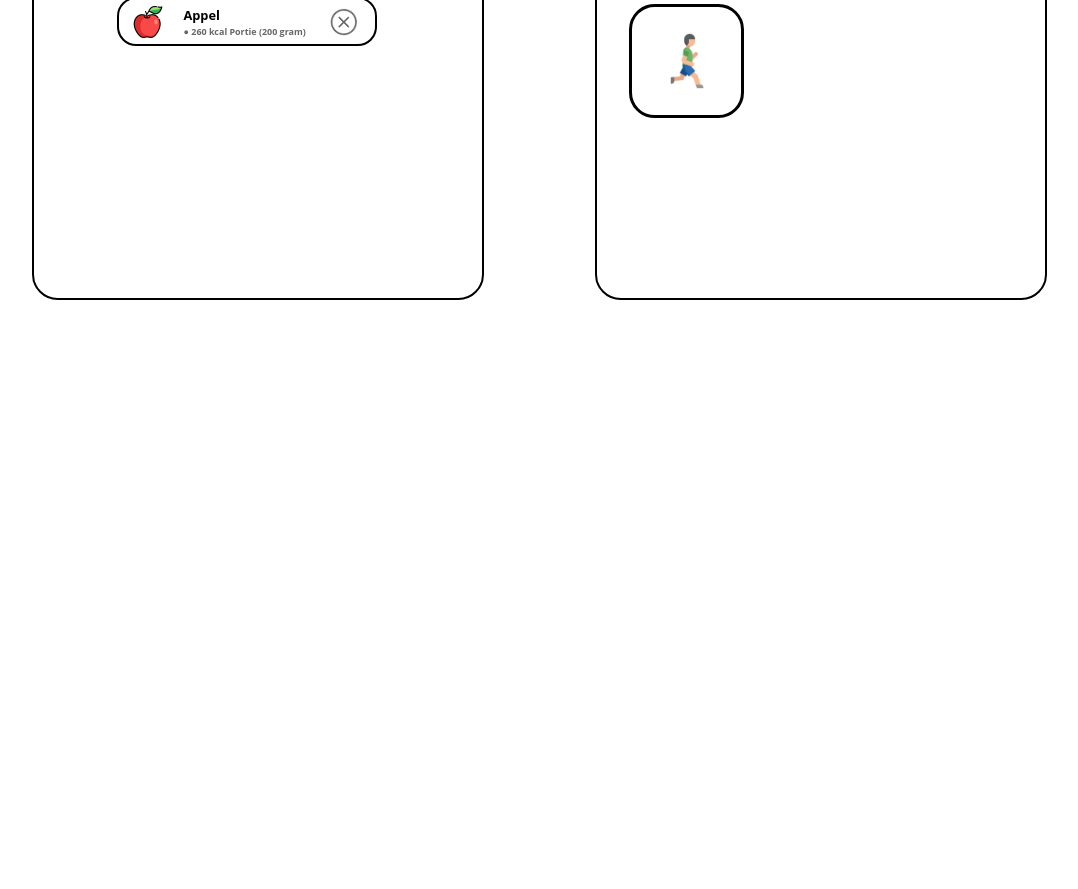
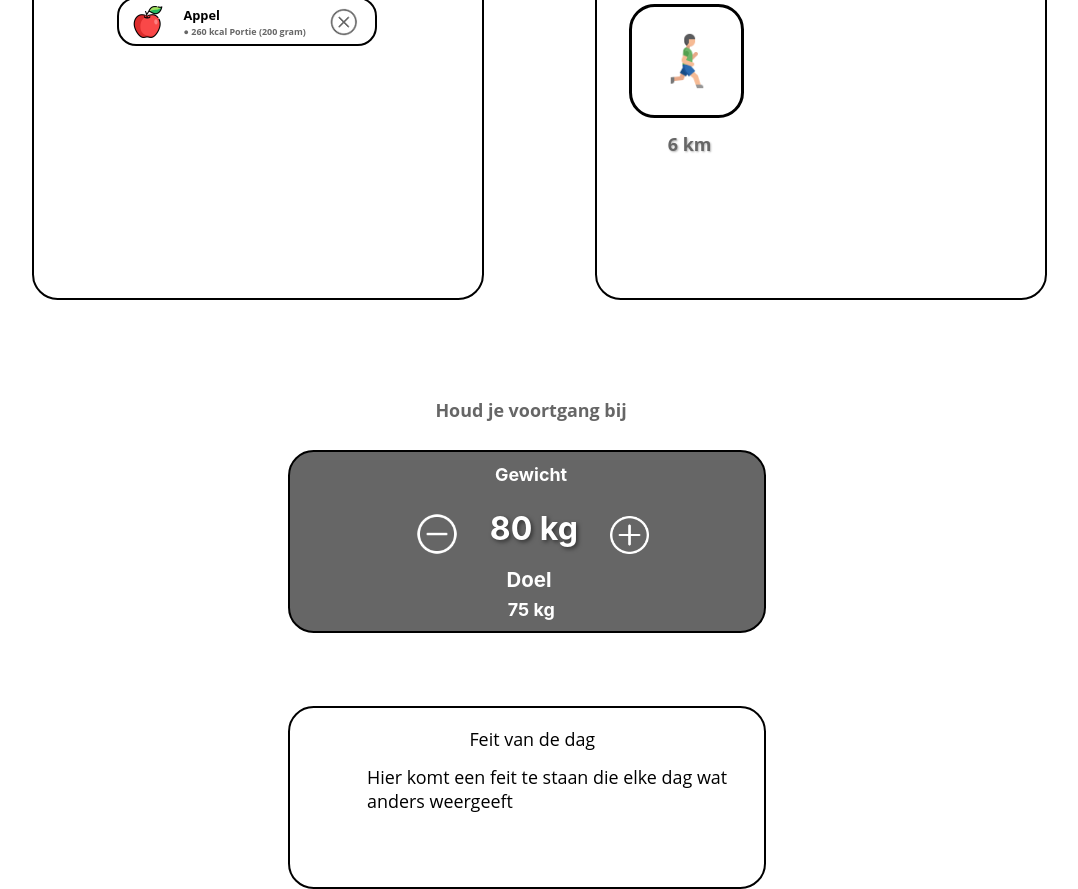
Before and after one commit to CalorieCommander/frontend, a React (Create React App) app in the folder app/: page /Dagoverzicht in a window 1280 px wide. Shown: the part 1240-2129 px from the top of the page, without its empty margins (115-1193 px from the left). Before the commit the page ends 1540 px from the top, so only its background shows below. Built offline with nearby package versions, Linux system fonts and the light colour scheme.

Commit message:
update
gewicht voortgang en feiten toegepast

```diff
--- a/app/src/pages/Dagoverzicht.css
+++ b/app/src/pages/Dagoverzicht.css
@@ -435,3 +435,133 @@ body{
   top: 2vw;
   left: 2vw;
 }
+
+.dag-gelopen {
+  position: absolute;
+  font-family: 'Open Sans', sans-serif;
+  font-weight: bold;
+  color: #666666;
+  font-size: 1.4vw;
+  left: 5.5vw;
+  top: 17vw;
+  text-shadow: 1px 1px 2px rgba(0, 0, 0, 0.3);
+}
+
+/* voortgang bijhouden met gewicht */
+
+.dag-voortgang {
+  position: absolute;
+  font-family: 'Open Sans', sans-serif;
+  font-weight: bold;
+  color: #666666;
+  font-size: 1.4vw;
+  left: 43vw;
+  top: 128vw;
+}
+
+.dag-voortgang-border {
+  position: absolute;
+  width: 37vw;
+  height: 14vw;
+  background-color: #666666;
+  border: 0.2vw solid black;
+  border-radius: 2vw;
+  left: 31.5vw;
+  top: 132vw;
+}
+
+.dag-gewicht {
+  position: absolute;
+  font-weight: bold;
+  color: white;
+  font-size: 1.4vw;
+  left: 16vw;
+  top: 1vw;
+}
+
+.dag-plus3 {
+  position: absolute;
+  width: 3vw;
+  top: 5vw;
+  left: 25vw;
+  cursor: pointer;
+}
+
+.dag-gewicht-mens {
+  position: absolute;
+  font-weight: bold;
+  color: white;
+  font-size: 2.5vw;
+  left: 15.6vw;
+  top: 4.5vw;
+  text-shadow: 2px 2px 4px rgba(0, 0, 0, 0.5);
+}
+
+.dag-min {
+  position: absolute;
+  width: 3.3vw;
+  top: 4.8vw;
+  left: 9.8vw;
+  cursor: pointer;
+}
+
+.dag-gewicht-doel {
+  position: absolute;
+  font-weight: bold;
+  color: white;
+  font-size: 1.6vw;
+  left: 16.9vw;
+  top: 9vw;
+}
+
+.dag-gewicht-doel2 {
+  position: absolute;
+  font-weight: bold;
+  color: white;
+  font-size: 1.4vw;
+  left: 17vw;
+  top: 11.5vw;
+}
+
+.dag-button-gewicht {
+  background: none;
+  border: none;
+  padding: 0;
+}
+
+.dag-button-gewicht2 {
+  background: none;
+  border: none;
+  padding: 0;
+}
+
+/* de feitjes van elke dag bij houden */
+
+.dag-feiten-border {
+  position: absolute;
+  width: 37vw;
+  height: 14vw;
+  background-color: white;
+  border: 0.2vw solid black;
+  border-radius: 2vw;
+  left: 31.5vw;
+  top: 152vw;
+}
+
+.dag-feit {
+  position: absolute;
+  font-family: 'Open Sans', sans-serif;
+  color: black;
+  font-size: 1.4vw;
+  left: 14vw;
+  top: 1.5vw;
+}
+
+.dag-feitjes {
+  position: absolute;
+  font-family: 'Open Sans', sans-serif;
+  color: black;
+  font-size: 1.4vw;
+  left: 6vw;
+  top: 4.5vw;
+}
--- a/app/src/pages/Dagoverzicht.js
+++ b/app/src/pages/Dagoverzicht.js
@@ -9,6 +9,7 @@ import jogging from "../img/exercise.png";
 import apple from "../img/apple.png";
 import plus2 from "../img/plus2.png";
 import jogging2 from "../img/jogging.png";
+import min from "../img/interface.png";
 
 const Dagoverzicht = () => {
   const [currentDate, setCurrentDate] = useState(new Date());
@@ -127,6 +128,28 @@ const Dagoverzicht = () => {
         <div className="dag-little2-border">
           <img src={jogging2} alt="dag-jogging2" className="dag-jogging2"></img>
         </div>
+        <div className="dag-gelopen">6 km</div>
+      </div>
+
+      <div className="dag-voortgang">Houd je voortgang bij</div>
+      <div className="dag-voortgang-border">
+        <div className="dag-gewicht">Gewicht</div>
+        <button className="dag-button-gewicht">
+          <img src={plus} alt="dag-plus3" className="dag-plus3"></img>
+        </button>
+        <div className="dag-gewicht-mens">80 kg</div>
+        <button className="dag-button-gewicht2">
+          <img src={min} alt="dag-min" className="dag-min"></img>
+        </button>
+        <div className="dag-gewicht-doel">Doel</div>
+        <div className="dag-gewicht-doel2">75 kg</div>
+      </div>
+
+      <div className="dag-feiten-border">
+        <div className="dag-feit">Feit van de dag</div>
+        <div className="dag-feitjes">
+          Hier komt een feit te staan die elke dag wat anders weergeeft
+        </div>
       </div>
     </div>
   );
```
Also changed, not shown: app/src/img/interface.png (added).
